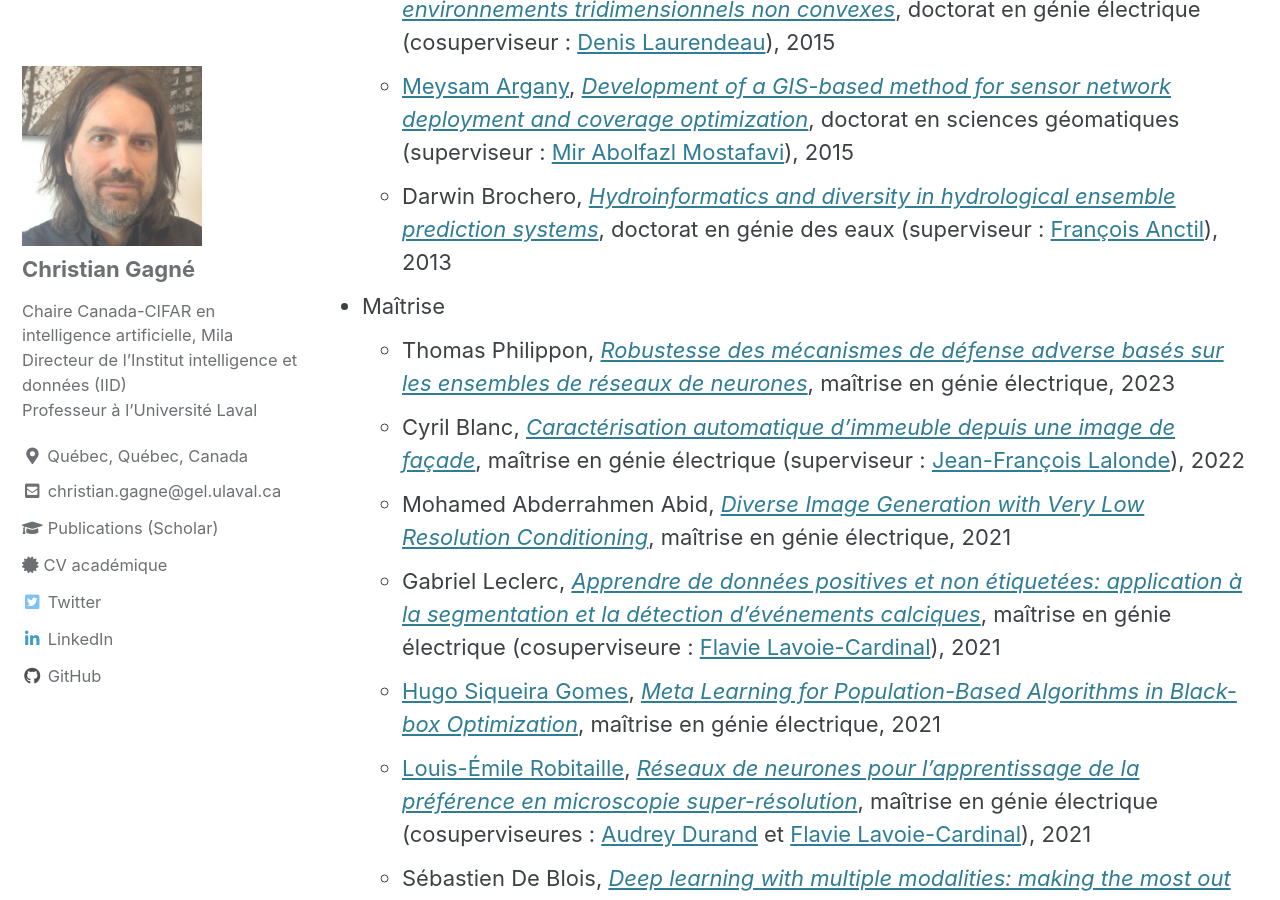
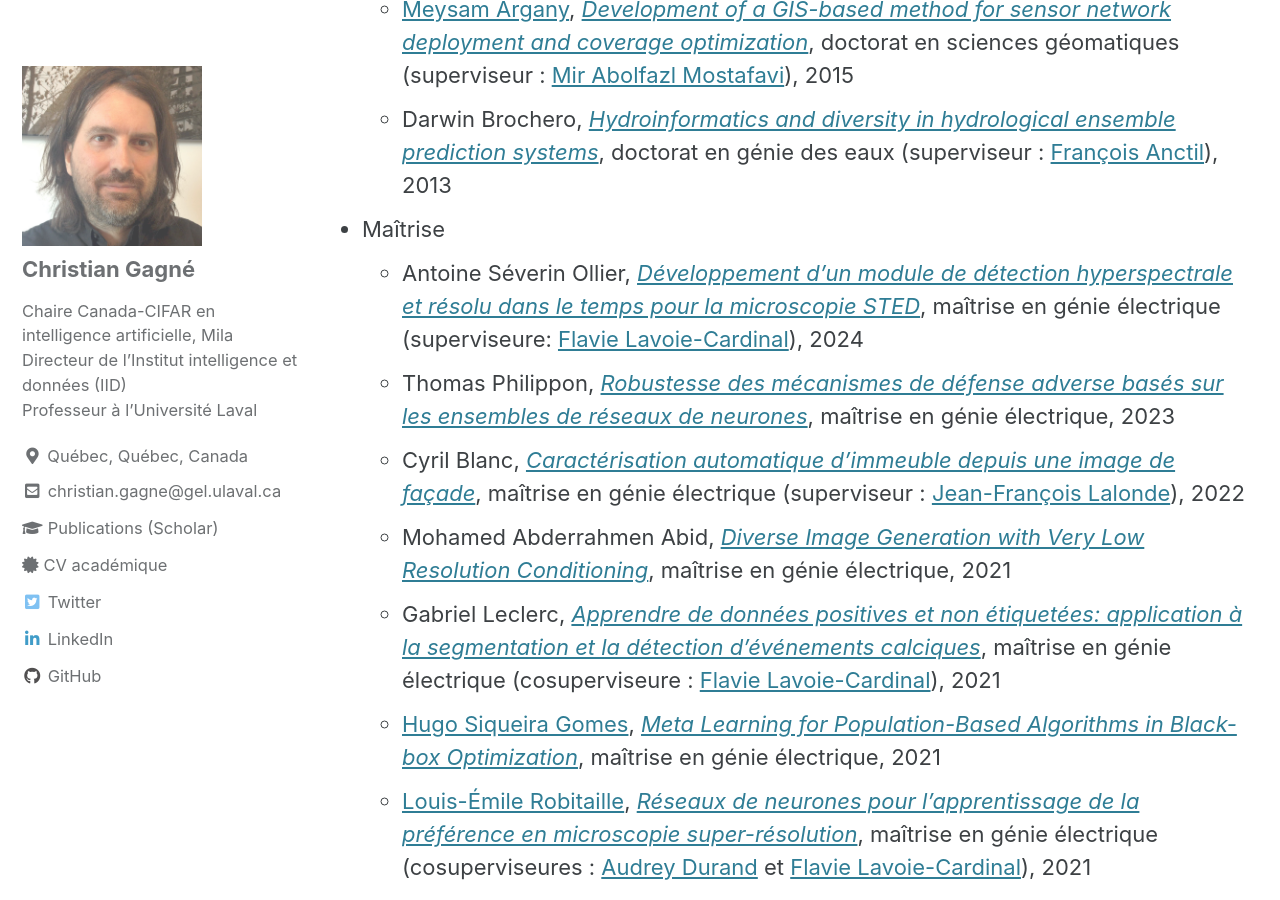
Before and after one commit to chgagne/chgagne.github.io, a Jekyll site: the page built from _pages/etudiants.md, in a window 1280 px wide and 900 px high, scrolled down 2498 px. Built offline with Jekyll 4.4.1, drawn with Linux system fonts in a browser that asks for light colours; cached includes are drawn as plain includes; some of the changed text lies outside the part shown.

Commit message:
Ajustements graduation étudiant, Antoine Ollier.

```diff
--- a/_pages/etudiants.md
+++ b/_pages/etudiants.md
@@ -41,6 +40,7 @@ title: "Étudiants"
     - [Meysam Argany](https://profile.ut.ac.ir/en/~argany), [*Development of a GIS-based method for sensor network deployment and coverage optimization*](http://hdl.handle.net/20.500.11794/25829), doctorat en sciences géomatiques (superviseur : [Mir Abolfazl Mostafavi](https://www.scg.ulaval.ca/mir-abolfazl-mostafavi)), 2015
     - Darwin Brochero, [*Hydroinformatics and diversity in hydrological ensemble prediction systems*](http://hdl.handle.net/20.500.11794/24547), doctorat en génie des eaux (superviseur : [François Anctil](https://www.gci.ulaval.ca/departement-et-professeurs/professeurs-et-personnel/professeurs/fiche/show/anctil-francois/)), 2013
 - Maîtrise
+    - Antoine Séverin Ollier, [*Développement d'un module de détection hyperspectrale et résolu dans le temps pour la microscopie STED*](https://hdl.handle.net/20.500.11794/152643), maîtrise en génie électrique (superviseure: [Flavie Lavoie-Cardinal](https://cervo.ulaval.ca/fr/flavie-lavoie-cardinal)), 2024
     - Thomas Philippon, [*Robustesse des mécanismes de défense adverse basés sur les ensembles de réseaux de neurones*](http://hdl.handle.net/20.500.11794/117064), maîtrise en génie électrique, 2023
     - Cyril Blanc, [*Caractérisation automatique d'immeuble depuis une image de façade*](http://hdl.handle.net/20.500.11794/73352), maîtrise en génie électrique (superviseur : [Jean-François Lalonde](http://vision.gel.ulaval.ca/~jflalonde/)), 2022
     - Mohamed Abderrahmen Abid, [*Diverse Image Generation with Very Low Resolution Conditioning*](https://corpus.ulaval.ca/jspui/handle/20.500.11794/70396), maîtrise en génie électrique, 2021
```
Also changed, not shown: other parts of _pages/etudiants.md (+0 -1 lines), 1 other file.
